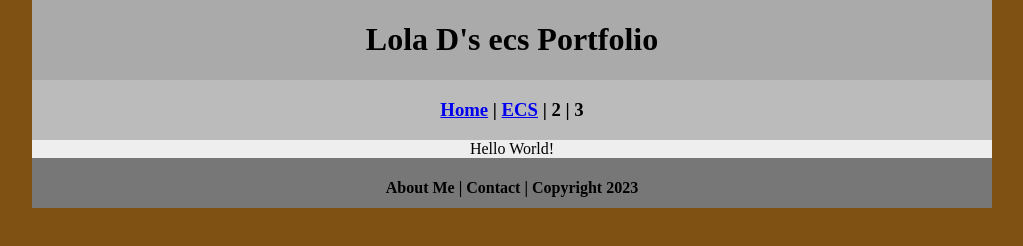
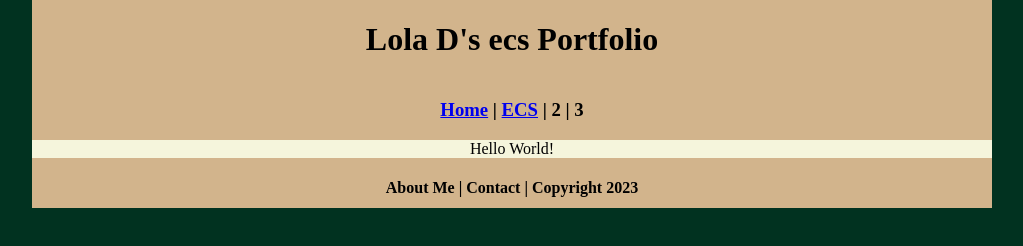
Before and after one commit to Loladavi/2023ECS, a plain HTML site: page index.html in a window 1280 px wide. Shown: the whole page, without its empty margins (128-1151 px from the left). Drawn offline with Linux system fonts and the light colour scheme.

Commit message:
Update myCSS.css

```diff
--- a/myCSS.css
+++ b/myCSS.css
@@ -4,14 +4,14 @@ body {
 	margin: 0 auto;
 }
 .homePage {
-	background: #7f5112;
+	background: #013220;
 }
 .container {
 	width: 960px;
 	margin: 0 auto;
 }
 .header {
-	background: #AAAAAA;
+	background: #d2b48c;;
 	text-align: center;
 	margin: 0px;
 	padding: 5;
@@ -21,7 +21,7 @@ body {
 
 }
 .nav {
-	background: #BBBBBB;
+	background: #d2b48c;
 	margin: 0px;
 	padding: 5;
 	float: left;
@@ -30,14 +30,14 @@ body {
 	text-align: center;
 }
 .content {
-	background: #EEEEEE;
+	background: #F5F5DC;
 	margin: 0px;
 	float: left;
 	width: 100%;
 	text-align: center;
 }
 .footer {
-	background: #777777;
+	background: #d2b48c;;
 	margin: 0px;
 	float: left;
 	width: 100%;
```
